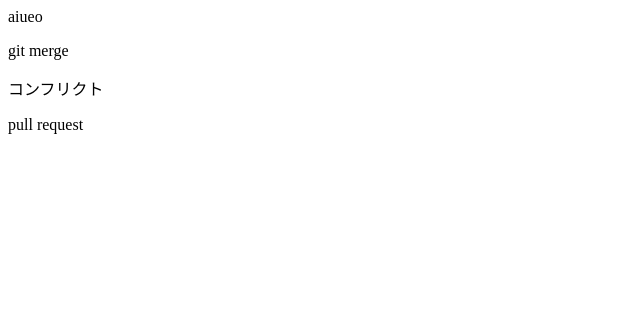
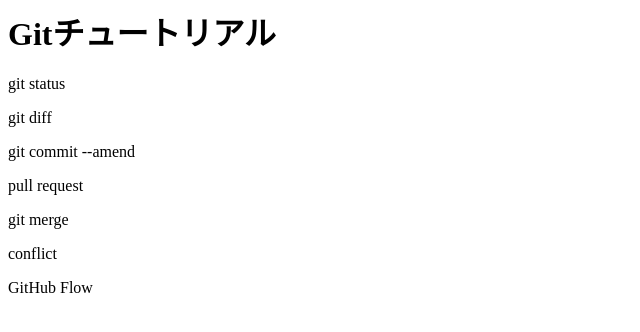
Before and after one commit to Reo05-code/git-tutorial, a plain HTML site: page index.html in a window 1280 px wide. Shown: the whole page, without its empty margins (0-640 px from the left). Drawn offline with Linux system fonts and the light colour scheme.

Commit message:
GitHub Flowを追記

```diff
--- a/index.html
+++ b/index.html
@@ -1,4 +1,8 @@
-<p>aiueo</p>
+<h1>Gitチュートリアル</h1>
+<p>git status</p>
+<p>git diff</p>
+<p>git commit --amend</p>
+<p>pull request</p>
 <p>git merge</p>
-<p>コンフリクト</p>
-<p>pull request</p>
+<p>conflict</p>
+<p>GitHub Flow</p>
```
